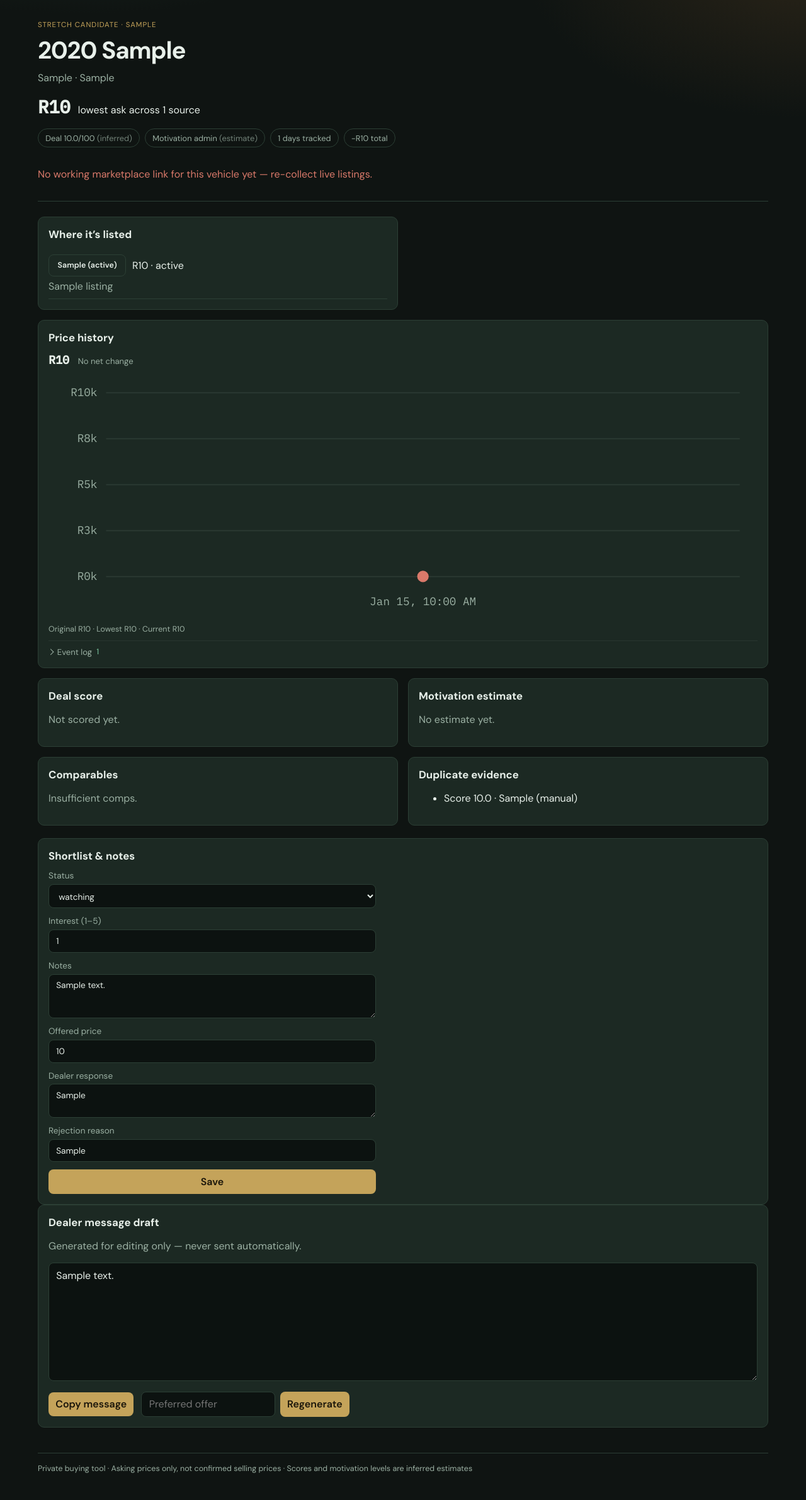
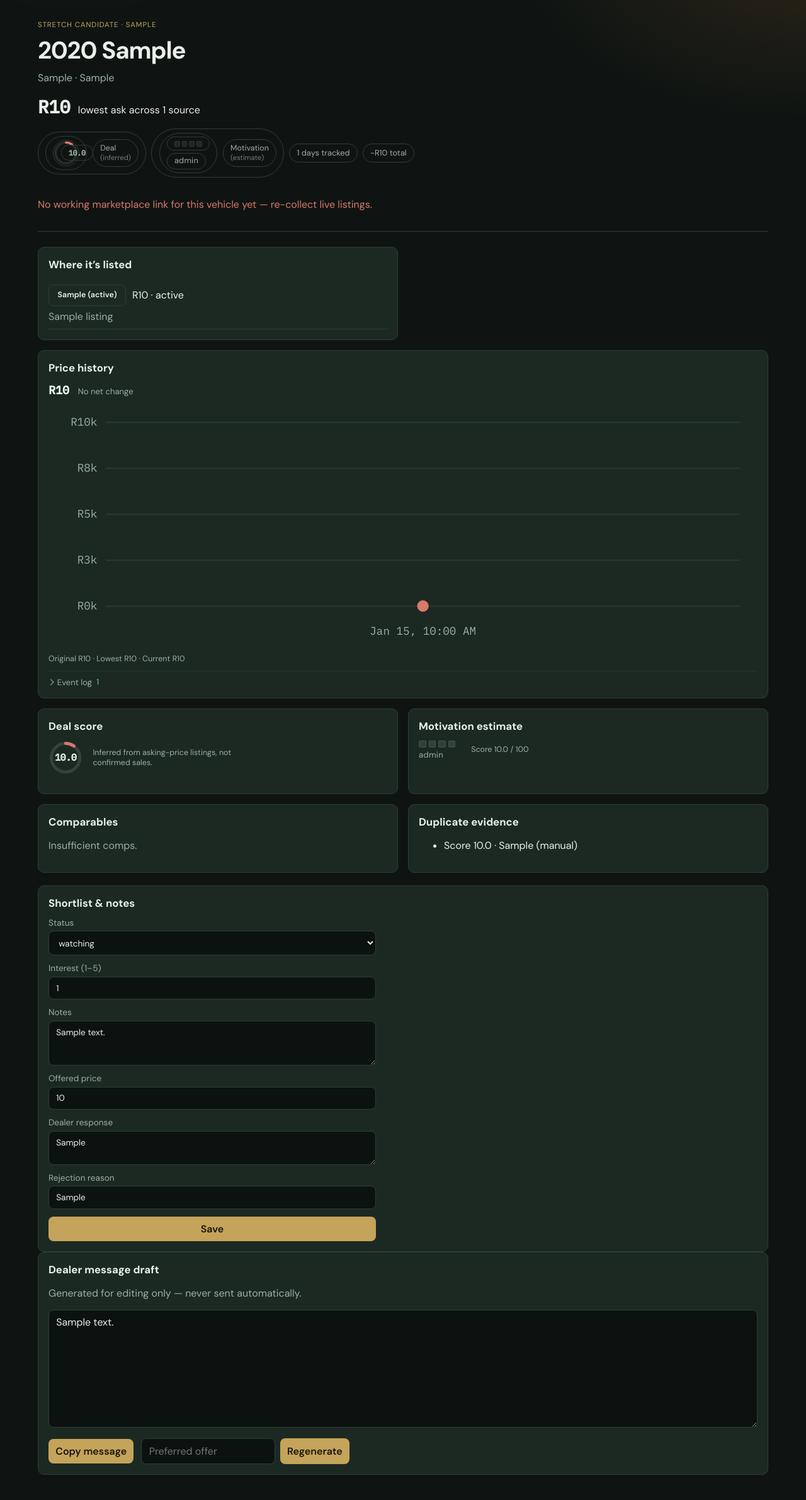
Before and after one commit to adickr/bold, a FastAPI app: page /vehicles/1 in a window 1280 px wide. Shown: the part 63-2445 px from the top of the page at 63% size. Run offline with FastAPI, Linux system fonts and the light colour scheme; the visitor is signed in with stand-in values (Sample User, id 1); tables that the repository leaves empty hold one stand-in row (values such as "Sample post").

Commit message:
Use score dials and motivation pips everywhere scores appear
Apply the visual score widgets to vehicle hero/detail panels,
dashboard spotlights, and the new-listings change list, with
sm/md/lg size variants for each context.

Co-authored-by: adickr <adickr@users.noreply.github.com>

```diff
--- a/backend/app/static/css/app.css
+++ b/backend/app/static/css/app.css
@@ -159,11 +159,22 @@ h2 { font-size: 1.05rem; margin: 0 0 0.75rem; }
 }
 .spot-card:hover { background: rgba(126,200,163,0.08); text-decoration: none; }
 .spot-title { margin: 0 0 0.35rem; color: var(--ink); font-weight: 600; }
+.spot-meta {
+  display: flex;
+  flex-wrap: wrap;
+  align-items: center;
+  gap: 0.55rem 0.75rem;
+  margin: 0.15rem 0 0;
+}
 .spot-price { margin: 0; color: var(--muted); font-family: var(--mono); font-size: 0.9rem; }
 .spot-cta {
   display: inline-block; margin-top: 0.65rem; color: var(--accent-2); font-size: 0.82rem; font-weight: 500;
 }
 .spot-card:hover .spot-cta { text-decoration: underline; }
+.spot-card .deal-score,
+.spot-card .motivation-meter {
+  pointer-events: none;
+}
 .muted { color: var(--muted); }
 .tiny { font-size: 0.78rem; }
 .section-head { display: flex; justify-content: space-between; align-items: end; gap: 1rem; margin-bottom: 1rem; }
@@ -245,6 +256,18 @@ table.listings th { color: var(--muted); font-weight: 500; font-size: 0.75rem; t
   display: grid;
   place-items: center;
 }
+.deal-score.is-sm .deal-score-dial {
+  width: 1.85rem;
+  height: 1.85rem;
+}
+.deal-score.is-md .deal-score-dial {
+  width: 2.6rem;
+  height: 2.6rem;
+}
+.deal-score.is-lg .deal-score-dial {
+  width: 3.4rem;
+  height: 3.4rem;
+}
 .deal-score-dial svg {
   position: absolute;
   inset: 0;
@@ -276,6 +299,9 @@ table.listings th { color: var(--muted); font-weight: 500; font-size: 0.75rem; t
   line-height: 1;
   color: var(--ink);
 }
+.deal-score.is-sm .deal-score-num { font-size: 0.58rem; }
+.deal-score.is-md .deal-score-num { font-size: 0.74rem; }
+.deal-score.is-lg .deal-score-num { font-size: 0.95rem; }
 .deal-score.score-tip:hover .deal-score-num,
 .deal-score.score-tip:focus-visible .deal-score-num {
   color: var(--ring);
@@ -288,17 +314,35 @@ table.listings th { color: var(--muted); font-weight: 500; font-size: 0.75rem; t
   vertical-align: middle;
   min-width: 3.4rem;
 }
+.motivation-meter.is-sm {
+  min-width: 2.8rem;
+  gap: 0.15rem;
+}
+.motivation-meter.is-lg {
+  min-width: 4.2rem;
+  gap: 0.3rem;
+}
 .motivation-pips {
   display: flex;
   gap: 0.18rem;
   align-items: center;
 }
+.motivation-meter.is-sm .motivation-pips { gap: 0.14rem; }
+.motivation-meter.is-lg .motivation-pips { gap: 0.25rem; }
 .motivation-pips i {
   width: 0.55rem;
   height: 0.55rem;
   border-radius: 2px;
   background: rgba(155, 176, 163, 0.18);
   box-shadow: inset 0 0 0 1px rgba(155, 176, 163, 0.18);
+}
+.motivation-meter.is-sm .motivation-pips i {
+  width: 0.42rem;
+  height: 0.42rem;
+}
+.motivation-meter.is-lg .motivation-pips i {
+  width: 0.72rem;
+  height: 0.72rem;
 }
 .motivation-meter.is-l1 .motivation-pips i:nth-child(-n+1),
 .motivation-meter.is-l2 .motivation-pips i:nth-child(-n+2),
@@ -318,9 +362,46 @@ table.listings th { color: var(--muted); font-weight: 500; font-size: 0.75rem; t
   text-transform: lowercase;
   letter-spacing: 0.02em;
 }
+.motivation-meter.is-sm .motivation-lbl { font-size: 0.62rem; }
+.motivation-meter.is-lg .motivation-lbl { font-size: 0.82rem; }
 .motivation-meter.score-tip:hover .motivation-lbl,
 .motivation-meter.score-tip:focus-visible .motivation-lbl {
   color: var(--ink);
+}
+
+.chip-row.score-chips {
+  align-items: center;
+}
+.chip-score {
+  display: inline-flex;
+  align-items: center;
+  gap: 0.55rem;
+}
+.chip-score .chip-caption {
+  display: grid;
+  gap: 0.1rem;
+  font-size: 0.78rem;
+  color: var(--muted);
+  line-height: 1.2;
+}
+.chip-score .chip-caption i {
+  font-style: normal;
+  opacity: 0.7;
+  font-size: 0.7rem;
+}
+.score-panel-head {
+  display: flex;
+  flex-wrap: wrap;
+  align-items: center;
+  gap: 0.75rem 1rem;
+  margin: 0 0 0.85rem;
+}
+.score-panel-head .muted { margin: 0; max-width: 16rem; }
+.change-score-line {
+  display: inline-flex;
+  align-items: center;
+  gap: 0.45rem;
+  flex-wrap: wrap;
 }
 
 .score-tip-float {
--- a/backend/app/static/js/app.js
+++ b/backend/app/static/js/app.js
@@ -104,12 +104,13 @@ document.querySelectorAll("[data-copy]").forEach((btn) => {
       article.innerHTML = `${h2}<p class="muted">${key === "top_deal" ? "No vehicles yet — run collectors." : "None tracked"}</p>`;
       return;
     }
-    const priceLine =
-      key === "top_deal"
-        ? `${zar(vehicle.price)} · score ${vehicle.deal_score ?? "—"}`
-        : key === "most_motivated"
-          ? `${escapeHtml(vehicle.motivation_level || "—")} · ${zar(vehicle.price)}`
-          : zar(vehicle.price);
+    const scoreVisual =
+      key === "most_motivated"
+        ? motivationCellHtml(
+            { motivation_level: vehicle.motivation_level },
+            "sm"
+          )
+        : scoreCellHtml({ deal_score: vehicle.deal_score }, "sm");
     const src = vehicle.primary_source || {};
     const href = src.url || vehicle.detail_path || `/vehicles/${vehicle.id}`;
     const external = Boolean(src.url);
@@ -117,7 +118,10 @@ document.querySelectorAll("[data-copy]").forEach((btn) => {
     const target = external ? ` target="_blank" rel="noopener noreferrer"` : "";
     article.innerHTML = `${h2}<a class="spot-card" href="${escapeHtml(href)}"${target}>
       <p class="spot-title">${escapeHtml(vehicle.year || "")} ${escapeHtml(vehicle.variant || "Fortuner")}</p>
-      <p class="spot-price">${priceLine}</p>
+      <div class="spot-meta">
+        <p class="spot-price">${zar(vehicle.price)}</p>
+        ${scoreVisual}
+      </div>
       <span class="spot-cta">${escapeHtml(cta)}</span>
     </a>`;
   }
@@ -348,9 +352,12 @@ document.querySelectorAll("[data-copy]").forEach((btn) => {
       html += `<section><h3>New listings <span class="mono">${escapeHtml(lastFetch.new ?? newItems.length)}</span></h3><ul class="changes-list">`;
       html += newItems
         .map((item) => {
-          const scoreBit = item.deal_score != null ? `score ${escapeHtml(item.deal_score)} · ` : "";
+          const scoreBit =
+            item.deal_score != null
+              ? `${scoreCellHtml({ deal_score: item.deal_score }, "sm")}`
+              : "";
           const metaBits = [fmtKm(item.mileage), item.location].filter(Boolean).join(" · ");
-          return `<li><a href="${escapeHtml(item.href || "#")}"><strong>${escapeHtml(item.title || "Fortuner")}</strong><span class="mono">${scoreBit}${escapeHtml(item.price_label || "—")}</span>${metaBits ? `<span class="muted tiny">${escapeHtml(metaBits)}</span>` : ""}</a></li>`;
+          return `<li><a href="${escapeHtml(item.href || "#")}"><strong>${escapeHtml(item.title || "Fortuner")}</strong><span class="mono change-score-line">${scoreBit}${escapeHtml(item.price_label || "—")}</span>${metaBits ? `<span class="muted tiny">${escapeHtml(metaBits)}</span>` : ""}</a></li>`;
         })
         .join("");
       html += `</ul></section>`;
@@ -517,16 +524,17 @@ document.querySelectorAll("[data-copy]").forEach((btn) => {
     return level || "—";
   }
 
-  function scoreCellHtml(v) {
+  function scoreCellHtml(v, size) {
     if (v.deal_score == null) return `<span class="score">—</span>`;
     const score = v.deal_score;
     const pct = Math.max(0, Math.min(100, Number(score) || 0));
     const tier = dealScoreTier(score);
+    const sizeClass = size ? ` is-${size}` : "";
     const tipClass = v.deal_score_breakdown ? " score-tip" : "";
     const tipAttrs = v.deal_score_breakdown
       ? ` tabindex="0" data-tip-kind="deal" data-score-tip="${escapeHtml(JSON.stringify(v.deal_score_breakdown))}"`
       : "";
-    return `<span class="deal-score is-${tier}${tipClass}"${tipAttrs} style="--pct: ${pct}" aria-label="Deal score ${escapeHtml(score)} of 100">
+    return `<span class="deal-score is-${tier}${sizeClass}${tipClass}"${tipAttrs} style="--pct: ${pct}" aria-label="Deal score ${escapeHtml(score)} of 100">
       <span class="deal-score-dial" aria-hidden="true">
         <svg viewBox="0 0 36 36">
           <circle class="deal-score-track" cx="18" cy="18" r="15" pathLength="100"></circle>
@@ -537,15 +545,16 @@ document.querySelectorAll("[data-copy]").forEach((btn) => {
     </span>`;
   }
 
-  function motivationCellHtml(v) {
+  function motivationCellHtml(v, size) {
     if (!v.motivation_level) return `<span class="score">—</span>`;
     const rank = motivationRank(v.motivation_level);
     const label = motivationLabel(v.motivation_level);
+    const sizeClass = size ? ` is-${size}` : "";
     const tipClass = v.motivation_breakdown ? " score-tip motivation-tip" : "";
     const tipAttrs = v.motivation_breakdown
       ? ` tabindex="0" data-tip-kind="motivation" data-score-tip="${escapeHtml(JSON.stringify(v.motivation_breakdown))}"`
       : "";
-    return `<span class="motivation-meter is-l${rank}${tipClass}"${tipAttrs} data-level="${rank}" aria-label="Motivation ${escapeHtml(label)}">
+    return `<span class="motivation-meter is-l${rank}${sizeClass}${tipClass}"${tipAttrs} data-level="${rank}" aria-label="Motivation ${escapeHtml(label)}">
       <span class="motivation-pips" aria-hidden="true"><i></i><i></i><i></i><i></i></span>
       <span class="motivation-lbl">${escapeHtml(label)}</span>
     </span>`;
--- a/backend/app/templates/pages/vehicle.html
+++ b/backend/app/templates/pages/vehicle.html
@@ -1,6 +1,7 @@
 {% extends "partials/base.html" %}
 {% block title %}{{ v.year }} {{ v.variant_normalised }} · Fortuner Agent{% endblock %}
 {% block content %}
+{% from "partials/score_widgets.html" import deal_score_widget, motivation_widget %}
 <section class="detail-hero">
   <div class="detail-copy">
     <p class="eyebrow">{% if v.is_stretch_candidate %}Stretch candidate · {% endif %}{{ v.drivetrain or 'drivetrain unclear' }}</p>
@@ -10,9 +11,15 @@
       <strong>{{ summary.price | zar }}</strong>
       <span>lowest ask across {{ summary.source_count }} source{{ 's' if summary.source_count != 1 else '' }}</span>
     </div>
-    <div class="chip-row">
-      <span>Deal {{ summary.deal_score if summary.deal_score is not none else '—' }}/100 <i>(inferred)</i></span>
-      <span>Motivation {{ summary.motivation_level or '—' }} <i>(estimate)</i></span>
+    <div class="chip-row score-chips">
+      <span class="chip-score">
+        {{ deal_score_widget(summary.deal_score, summary.deal_score_breakdown, 'md') }}
+        <span class="chip-caption">Deal <i>(inferred)</i></span>
+      </span>
+      <span class="chip-score">
+        {{ motivation_widget(summary.motivation_level, summary.motivation_breakdown, 'md') }}
+        <span class="chip-caption">Motivation <i>(estimate)</i></span>
+      </span>
       <span>{{ summary.days_tracked }} days tracked</span>
       {% if summary.total_reduction %}<span>−{{ summary.total_reduction | zar }} total</span>{% endif %}
     </div>
@@ -73,7 +80,7 @@
       <ol class="timeline">
         {% for e in events %}
         <li>
-          <time datetime="{{ e.observed_at }}">{{ e.observed_at }}</time>
+          <time datetime="{{ e.observed_at.isoformat() if e.observed_at else '' }}">{{ e.observed_at }}</time>
           {% if e.old_price_zar is not none %}
             {{ e.old_price_zar | zar }} → {{ e.new_price_zar | zar }}
             <span class="change {% if e.change_zar < 0 %}is-cut{% elif e.change_zar > 0 %}is-hike{% endif %}">({{ e.change_zar | zar }})</span>
@@ -105,6 +112,12 @@
 
   <section>
     <h2>Deal score</h2>
+    {% if v.deal_score is not none %}
+    <div class="score-panel-head">
+      {{ deal_score_widget(v.deal_score, v.deal_score_breakdown, 'lg') }}
+      <p class="muted tiny">Inferred from asking-price listings, not confirmed sales.</p>
+    </div>
+    {% endif %}
     {% if v.deal_score_breakdown %}
     <ul class="score-break">
       {% for k, val in v.deal_score_breakdown.items() if k not in ['note', 'inferred'] %}
@@ -112,20 +125,27 @@
       {% endfor %}
     </ul>
     <p class="muted tiny">{{ v.deal_score_breakdown.note }}</p>
-    {% else %}<p class="muted">Not scored yet.</p>{% endif %}
+    {% elif v.deal_score is none %}<p class="muted">Not scored yet.</p>{% endif %}
   </section>
 
   <section>
     <h2>Motivation estimate</h2>
+    {% if v.motivation_level %}
+    <div class="score-panel-head">
+      {{ motivation_widget(v.motivation_level, v.motivation_breakdown, 'lg') }}
+      {% if v.motivation_score is not none %}
+      <p class="muted tiny">Score {{ v.motivation_score }} / 100</p>
+      {% endif %}
+    </div>
+    {% endif %}
     {% if v.motivation_breakdown %}
-    <p><strong>{{ v.motivation_level }}</strong> ({{ v.motivation_score }})</p>
     <ul class="score-break">
       {% for k, val in v.motivation_breakdown.items() if k not in ['note', 'inferred', 'estimate_only', 'reasons', 'level', 'score'] %}
       <li><span>{{ k.replace('_', ' ') }}</span><strong>{{ val }}</strong></li>
       {% endfor %}
     </ul>
     <p class="muted tiny">{{ v.motivation_breakdown.note }}</p>
-    {% else %}<p class="muted">No estimate yet.</p>{% endif %}
+    {% elif not v.motivation_level %}<p class="muted">No estimate yet.</p>{% endif %}
   </section>
 
   <section>
--- a/backend/app/templates/partials/score_widgets.html
+++ b/backend/app/templates/partials/score_widgets.html
@@ -1,4 +1,4 @@
-{# Visual score widgets for listing tables. #}
+{# Visual score widgets used across tables, spotlights, and detail pages. #}
 
 {% macro deal_tier(score) -%}
 {%- if score is none -%}
@@ -29,13 +29,13 @@
 {%- endif -%}
 {%- endmacro %}
 
-{% macro deal_score_widget(score, breakdown=None) -%}
+{% macro deal_score_widget(score, breakdown=None, size='') -%}
 {%- if score is none -%}
 <span class="score">—</span>
 {%- else -%}
 {%- set pct = score if score < 100 else 100 -%}
 {%- set tier = deal_tier(score) -%}
-<span class="deal-score is-{{ tier }}{% if breakdown %} score-tip{% endif %}"
+<span class="deal-score is-{{ tier }}{% if size %} is-{{ size }}{% endif %}{% if breakdown %} score-tip{% endif %}"
       style="--pct: {{ pct }}"
       {% if breakdown %}tabindex="0" data-tip-kind="deal" data-score-tip="{{ breakdown | tojson | forceescape }}"{% endif %}
       aria-label="Deal score {{ score }} of 100">
@@ -50,12 +50,12 @@
 {%- endif -%}
 {%- endmacro %}
 
-{% macro motivation_widget(level, breakdown=None) -%}
+{% macro motivation_widget(level, breakdown=None, size='') -%}
 {%- if not level -%}
 <span class="score">—</span>
 {%- else -%}
 {%- set rank = motivation_rank(level) -%}
-<span class="motivation-meter is-l{{ rank }}{% if breakdown %} score-tip motivation-tip{% endif %}"
+<span class="motivation-meter is-l{{ rank }}{% if size %} is-{{ size }}{% endif %}{% if breakdown %} score-tip motivation-tip{% endif %}"
       data-level="{{ rank }}"
       {% if breakdown %}tabindex="0" data-tip-kind="motivation" data-score-tip="{{ breakdown | tojson | forceescape }}"{% endif %}
       aria-label="Motivation {{ motivation_label(level) }}">
```
Also changed, not shown: backend/app/templates/pages/dashboard.html (+23 -5 lines).
